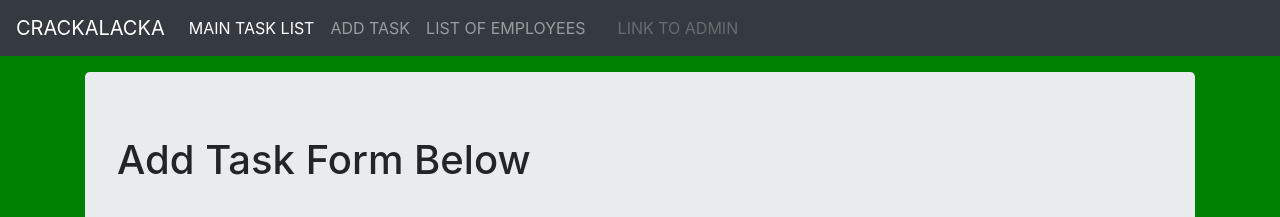
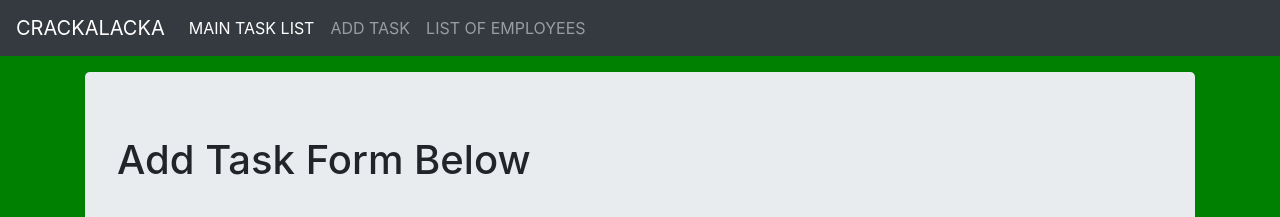
Before and after one commit to hxkoey/tasktracker-django, a Django app: page /add_task in a window 1280 px wide. Shown: the top 217 px of the page. Run offline with Django 3.2, Linux system fonts and the light colour scheme; data comes from the database, SQL or seed files in the repository; some libraries are stand-ins or nearby versions.

Commit message:
deployment

```diff
--- a/templates/tasktrackerApp/base.html
+++ b/templates/tasktrackerApp/base.html
@@ -46,7 +46,7 @@
               <a class="nav-link" href="#"></a>
             </li>
             <li class="nav-item">
-              <a class="nav-link disabled" href="{% url 'admin:index' %}">LINK TO ADMIN</a>
+              <!-- <a class="nav-link disabled" href="{% url 'admin:index' %}">LINK TO ADMIN</a> -->
             </li>
           </ul>
           <ul class="navbar-nav">
```
